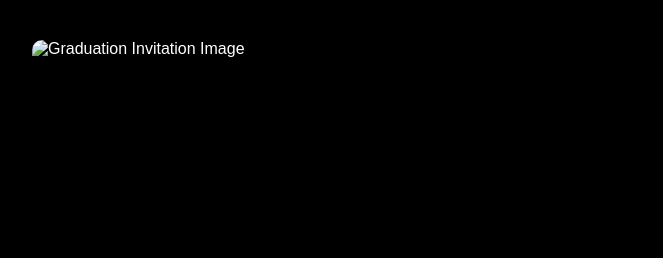
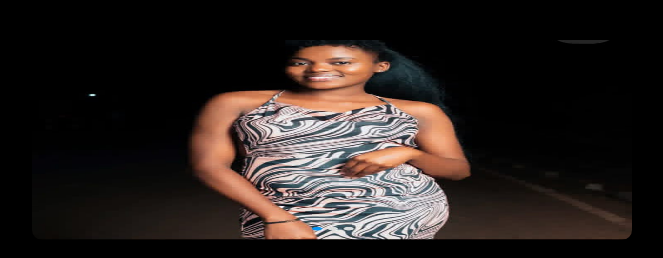
Before and after one commit to mjmeggy/mercy-s-graduation-invite, a plain HTML site: page index.html in a window 1280 px wide. Shown: the top 258 px of the page, without its empty margins (308-971 px from the left). Drawn offline with Linux system fonts and the light colour scheme.

Commit message:
index.html

```diff
--- a/index.html
+++ b/index.html
@@ -63,7 +63,7 @@
 <body>
     <div class="invitation-container">
         <!-- Add image at the top -->
-        <img src="m 1.jpg" alt="Graduation Invitation Image">
+        <img src="m1.jpg" alt="Graduation Invitation Image">
 
         <h1>Graduation Ceremony of Mercy Jerono</h1>
         <p>Dear Friends and Family,</p>
```
